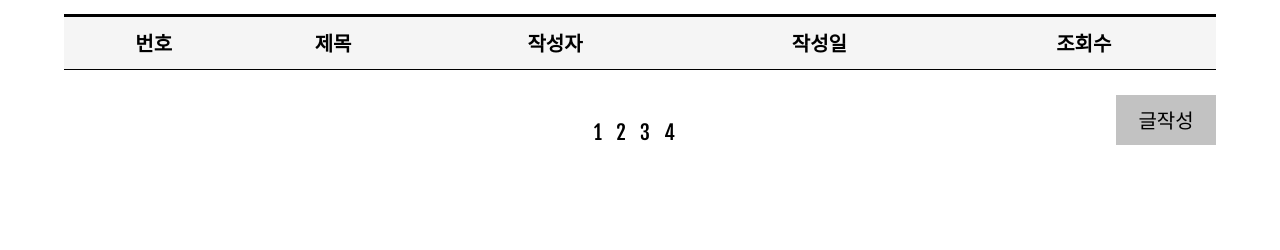
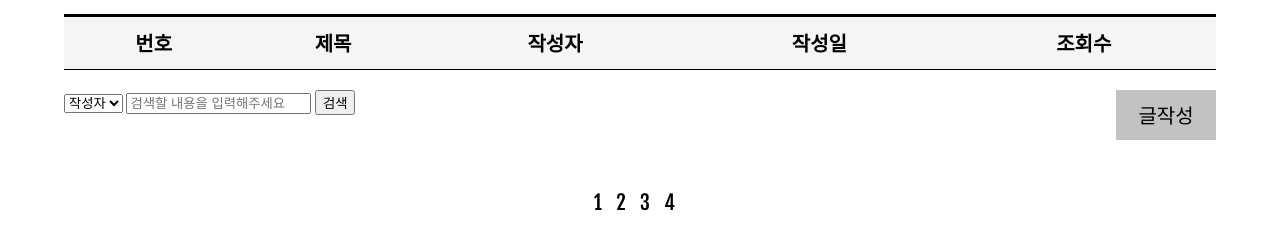
Before and after one commit to gusdn0108/TeamProject, a website: page views/board/board_list.html in a window 1280 px wide. Shown: the part 190-440 px from the top of the page. Drawn offline with nearby package versions, Linux system fonts and the light colour scheme; files that its build step writes are made by us from their sources; files whose address does not match are found by name.

Commit message:
complete board search

```diff
--- a/public/board_detail.css
+++ b/public/board_detail.css
@@ -113,6 +113,8 @@ button:hover{
     border-bottom: solid 1px var(--background2);
 }
 
+
+
 .btn{
     height:50px;
     width:120px;
--- a/public/board_style.css
+++ b/public/board_style.css
@@ -157,13 +157,20 @@ table > tr,td > a:hover{
    color:var(--accent3-color)
 }
 
+.btnbox{
+    padding-top: 20px;
+    display: flex;
+    justify-content: space-between;
+    width: 90%;
+    margin: 0 auto;
+}
+
+
 .board > button{
     height:50px;
     width:100px;
     font-size: 20px;
     font-family: 'Noto Serif KR', serif;
-    position: absolute;
-    right:5%;
     bottom:0%;
     border-style:none;
     background-color: var(--background2);
--- a/queries/index.js
+++ b/queries/index.js
@@ -8,6 +8,8 @@ const timestamp = `DATE_FORMAT(date, '%Y-%m-%d %p %h:%i') AS date`
 
 const SQL = {
     boardList : `SELECT ${param},${date} FROM boardData`,
+    boardListPost : `SELECT ${param},${date} FROM boardData WHERE nickname LIKE ? OR idx LIKE ? OR subject LIKE ?`,
+
     boardWrite : 'INSERT INTO boardData (subject, nickname, content) Values (?,?,?)',
     boardView : `SELECT ${param},${timestamp} FROM boardData WHERE idx = ?`,
     boardHit: 'UPDATE boardData SET hit = ? WHERE idx = ?',
--- a/routes/board/index.js
+++ b/routes/board/index.js
@@ -4,6 +4,7 @@ const boardController = require(`./board.Controller`)
 const Auth = require(`../util/auth.js`)
 
 router.get(`/list`, boardController.list)
+router.post(`/list`, boardController.listPost)
 
 router.get(`/write`,boardController.write)
 router.post(`/write`,boardController.writePost)
--- a/views/board/board_list.html
+++ b/views/board/board_list.html
@@ -1,7 +1,8 @@
 {% include "../_header.html" %}
-    <link href="/board_style.css" rel="stylesheet" type="text/css">
-    <title>billionaire/board</title>
+<link href="/board_style.css" rel="stylesheet" type="text/css">
+<title>billionaire/board</title>
 </head>
+
 <body>
     {% include "../_navbar.html" %}
     <!-- 게시판 페이지 -->
@@ -25,18 +26,24 @@
             </tr>
             {% endfor %}
         </table>
-
-        <button><a href="/board/write">글작성</a></button>
-
+        <div class="board btnbox">
+            <form method = "post" action="/board/list">
+                <select name ="search" id="search">
+                    <option value="nickname">작성자</option>
+                    <option value="subject">제목</option>
+                    <option value="idx">번호</option>
+                </select>
+                <input type="text" name="nickname" placeholder="검색할 내용을 입력해주세요">
+                <input type="submit" name="submit" value="검색" class ="btn">
+            </form>
+            <button><a href="/board/write">글작성</a></button>
+        </div>
         <div class="pager">
             <span>1</span>
             <span>2</span>
             <span>3</span>
             <span>4</span>
         </div>
-
-
-
     </div>
 </body>
 </html>
```
Also changed, not shown: routes/board/board.Controller.js (+23 -0 lines).
